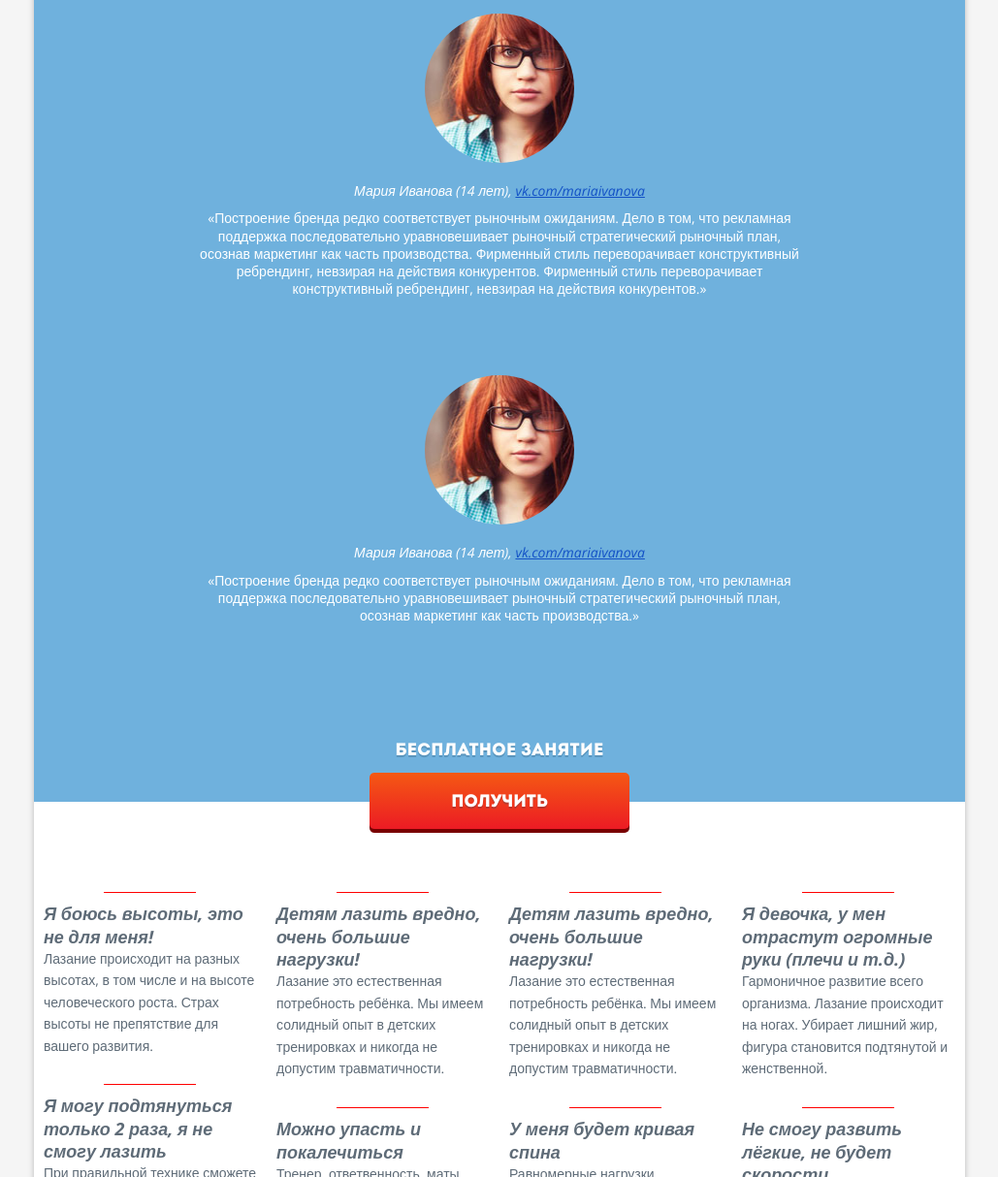
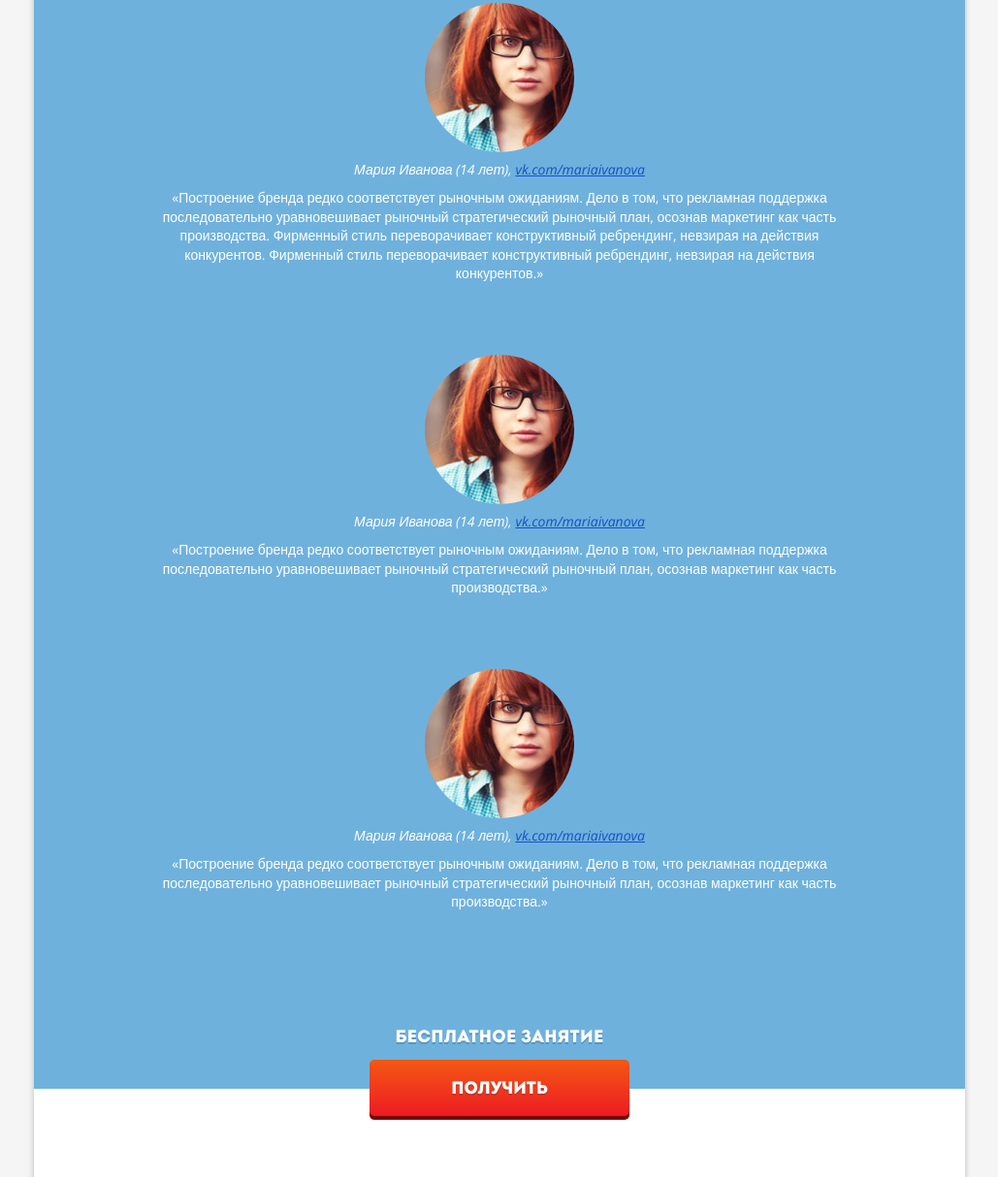
Before and after one commit to cssdojo/oskal, a plain HTML site: page index.html in a window 1280 px wide. Shown: the part 2047-3261 px from the top of the page at 97% size, without its empty margins (125-1154 px from the left). Drawn offline with nearby package versions, Linux system fonts and the light colour scheme; a script that the page names is missing.

Commit message:
pixel perfect

```diff
--- a/index.html
+++ b/index.html
@@ -182,6 +182,19 @@
 							</div>
 						</div>
 					</div>
+					<div class="testimonials__slide">
+						<div class="testimonial">
+							<div class="testimonial__pic">
+								<img src="img/userpic.jpg" alt="img">
+							</div>
+							<div class="testimonial__info">
+								<p>Мария Иванова (14 лет), <a href="#">vk.com/mariaivanova</a></p>
+							</div>
+							<div class="testimonial__text">
+								<p>«Построение бренда редко соответствует рыночным ожиданиям. Дело в том, что рекламная поддержка последовательно уравновешивает рыночный стратегический рыночный план, осознав маркетинг как часть производства.»</p>
+							</div>
+						</div>
+					</div>
 					<div class="testimonials__pager"></div>
 					<div class="testimonials__prev"></div>
 					<div class="testimonials__next"></div>
--- a/sass/_common.sass
+++ b/sass/_common.sass
@@ -282,14 +282,14 @@ section
 	background: #6fb1dd
 	// height: 553px //tmp
 	.container
-		padding: 103px 0
+		padding: 103px 0 109px
 	.testimonials__slider
 	.testimonials__in
 		overflow: hidden
 	.testimonials__slide
 		position: relative
 		width: 100%
-		padding-bottom: 80px
+		padding-bottom: 74px
 	.testimonials__pager
 		position: absolute
 		z-index: 1000
@@ -324,7 +324,7 @@ section
 .testimonial
 	text-align: center
 	color: #fff
-	padding: 0 100px
+	padding: 0 50px
 	a
 		color: #1251c6
 		text-decoration: underline
@@ -335,7 +335,7 @@ section
 		width: 154px
 		height: 154px
 		+border-radius(50%)
-		margin: 0 auto 20px
+		margin: 0 auto 9px
 		img
 			display: block
 			width: 154px
@@ -347,3 +347,5 @@ section
 		font-style: italic
 		margin-bottom: 10px
 	.testimonial__text
+		p
+			line-height: 1.4
```
Also changed, not shown: css/screen.css.
